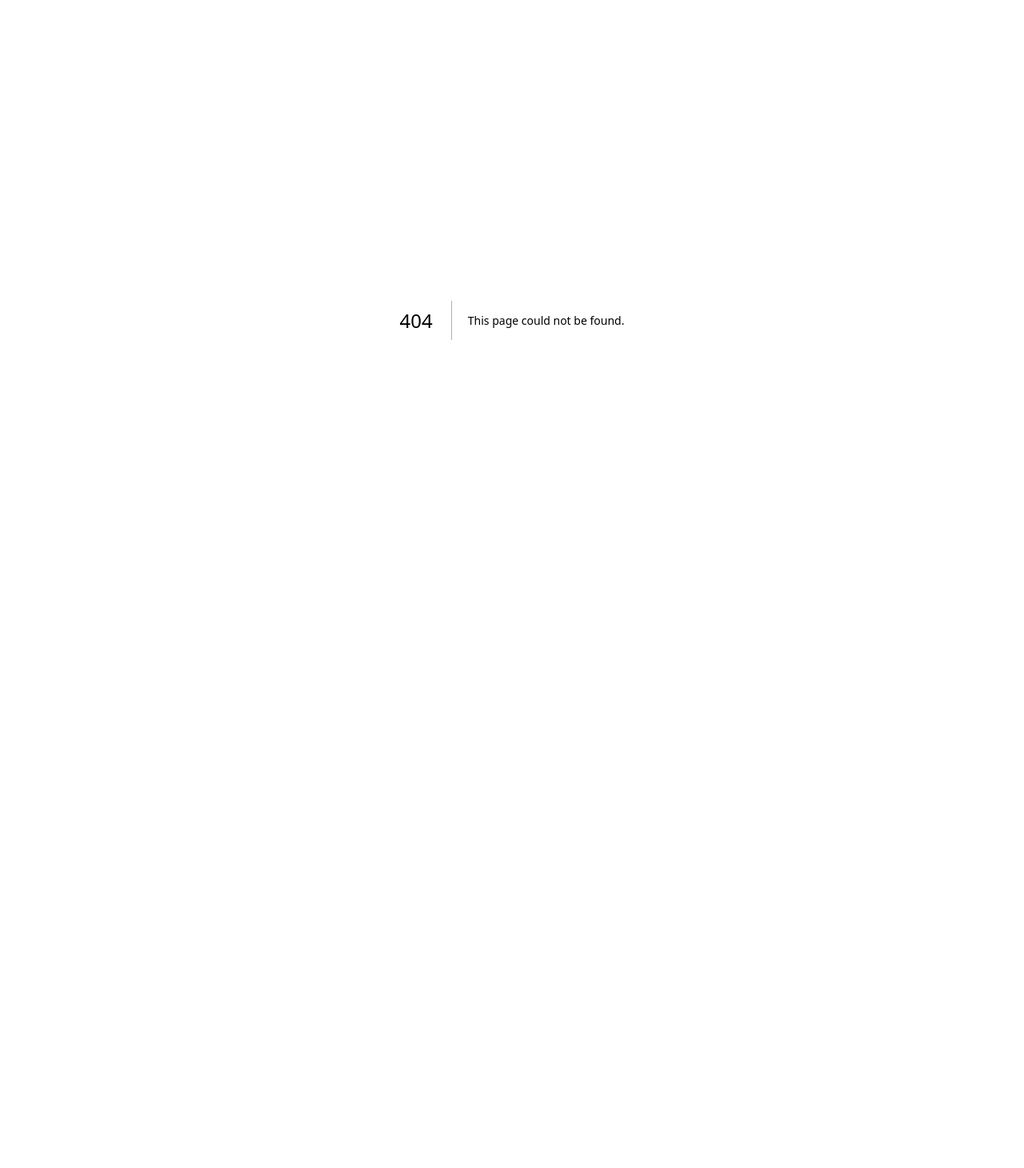
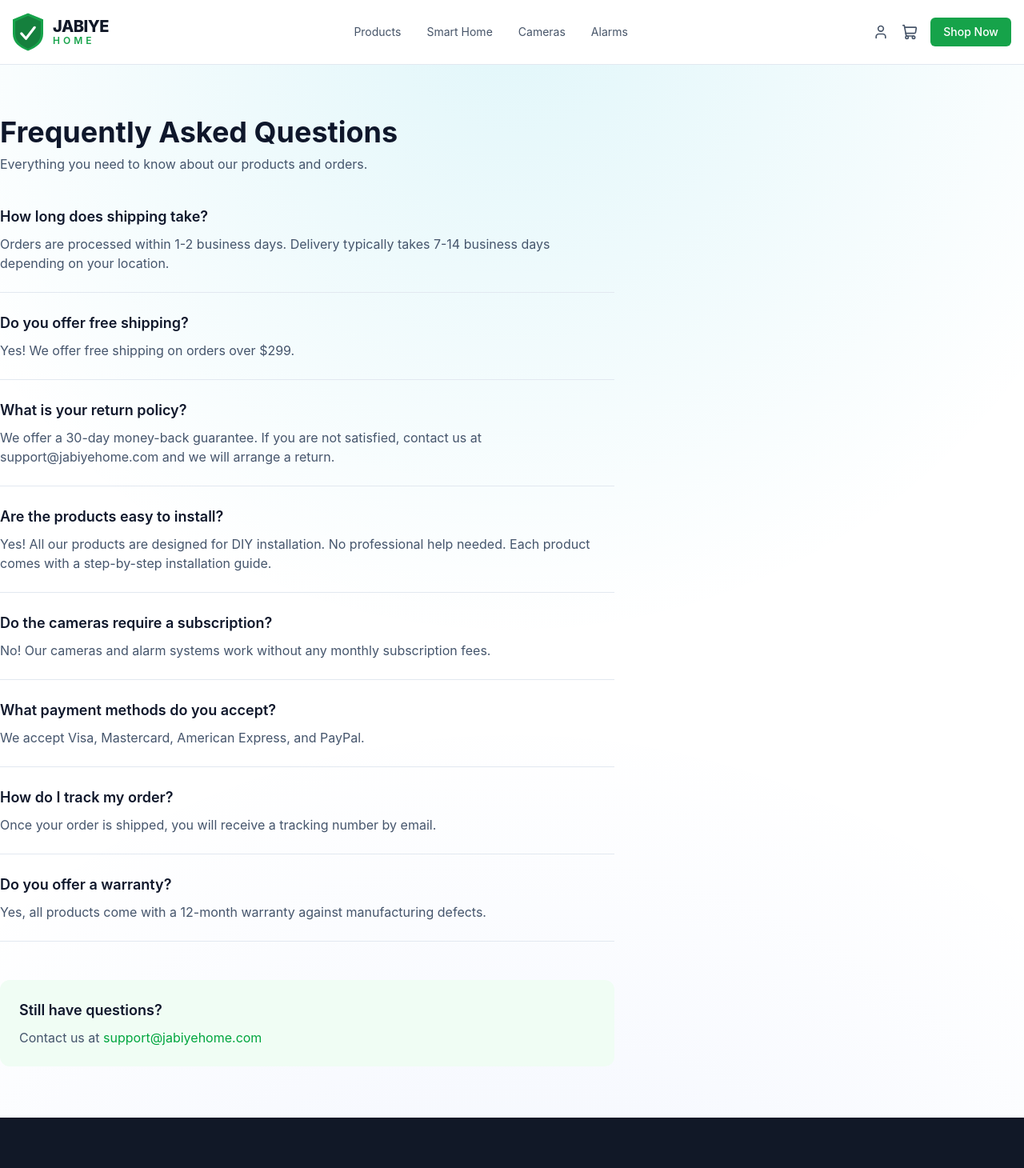
Before and after one commit to elmimahdi10-netizen/jabiyehome, a Next.js app: page /faq in a window 1280 px wide. Before the commit this address had no page. Shown: the top 1460 px of the page at 80% size. Before the commit the page ends 800 px from the top, so only its background shows below. Built offline with nearby package versions, Linux system fonts and the light colour scheme.

Commit message:
feat: add about, faq, contact pages

```diff
--- /dev/null
+++ b/app/(store)/about/page.tsx
@@ -0,0 +1,33 @@
+import type { Metadata } from "next";
+
+export const metadata: Metadata = {
+  title: "About Us — Jabiye Home",
+  description: "Learn about Jabiye Home, your trusted home security specialist.",
+};
+
+export default function AboutPage() {
+  return (
+    <div className="container py-16 max-w-3xl">
+      <h1 className="text-4xl font-bold text-slate-900 mb-6">About Jabiye Home</h1>
+      <p className="text-lg text-slate-600 mb-6">
+        Jabiye Home is a home security specialist based in Arendal, Norway. Our mission is simple: make professional-grade security accessible and affordable for every homeowner.
+      </p>
+      <h2 className="text-2xl font-bold text-slate-900 mb-4">Our Mission</h2>
+      <p className="text-slate-600 mb-6">
+        We believe everyone deserves to feel safe at home. We carefully select the best security products and deliver them directly to your door.
+      </p>
+      <h2 className="text-2xl font-bold text-slate-900 mb-4">Why Choose Us?</h2>
+      <ul className="space-y-3 text-slate-600 mb-6">
+        <li>✅ Carefully selected, tested products</li>
+        <li>✅ Fast and reliable shipping</li>
+        <li>✅ 30-day money-back guarantee</li>
+        <li>✅ Dedicated customer support</li>
+        <li>✅ Easy DIY installation</li>
+      </ul>
+      <h2 className="text-2xl font-bold text-slate-900 mb-4">Contact Us</h2>
+      <p className="text-slate-600">
+        Have a question? Email us at support@jabiyehome.com and we will get back to you within 24 hours.
+      </p>
+    </div>
+  );
+}
--- /dev/null
+++ b/app/(store)/contact/page.tsx
@@ -0,0 +1,56 @@
+import type { Metadata } from "next";
+
+export const metadata: Metadata = {
+  title: "Contact Us — Jabiye Home",
+  description: "Get in touch with Jabiye Home support team.",
+};
+
+export default function ContactPage() {
+  return (
+    <div className="container py-16 max-w-2xl">
+      <h1 className="text-4xl font-bold text-slate-900 mb-2">Contact Us</h1>
+      <p className="text-slate-600 mb-10">We typically respond within 24 hours.</p>
+
+      <div className="grid gap-6 mb-12">
+        <div className="p-6 bg-green-50 rounded-xl">
+          <h2 className="text-lg font-semibold text-slate-900 mb-1">Email Support</h2>
+          <p className="text-slate-600 mb-2">For orders, returns, and product questions:</p>
+          <a href="mailto:support@jabiyehome.com" className="text-green-600 font-semibold hover:underline">
+            support@jabiyehome.com
+          </a>
+        </div>
+
+        <div className="p-6 bg-slate-50 rounded-xl">
+          <h2 className="text-lg font-semibold text-slate-900 mb-1">Location</h2>
+          <p className="text-slate-600">Arendal, Norway</p>
+        </div>
+
+        <div className="p-6 bg-slate-50 rounded-xl">
+          <h2 className="text-lg font-semibold text-slate-900 mb-1">Business Hours</h2>
+          <p className="text-slate-600">Monday – Friday: 9:00 AM – 5:00 PM (CET)</p>
+        </div>
+      </div>
+
+      <div className="p-6 border border-slate-200 rounded-xl">
+        <h2 className="text-lg font-semibold text-slate-900 mb-4">Send us a message</h2>
+        <div className="space-y-4">
+          <div>
+            <label className="block text-sm font-medium text-slate-700 mb-1">Your name</label>
+            <input type="text" className="w-full border border-slate-300 rounded-lg px-4 py-2 text-slate-900 focus:outline-none focus:ring-2 focus:ring-green-500" placeholder="John Doe" />
+          </div>
+          <div>
+            <label className="block text-sm font-medium text-slate-700 mb-1">Email address</label>
+            <input type="email" className="w-full border border-slate-300 rounded-lg px-4 py-2 text-slate-900 focus:outline-none focus:ring-2 focus:ring-green-500" placeholder="john@example.com" />
+          </div>
+          <div>
+            <label className="block text-sm font-medium text-slate-700 mb-1">Message</label>
+            <textarea rows={5} className="w-full border border-slate-300 rounded-lg px-4 py-2 text-slate-900 focus:outline-none focus:ring-2 focus:ring-green-500" placeholder="How can we help you?" />
+          </div>
+          <a href="mailto:support@jabiyehome.com" className="block w-full text-center bg-green-600 hover:bg-green-700 text-white font-semibold py-3 rounded-lg transition-colors">
+            Send Message
+          </a>
+        </div>
+      </div>
+    </div>
+  );
+}
--- /dev/null
+++ b/app/(store)/faq/page.tsx
@@ -0,0 +1,62 @@
+import type { Metadata } from "next";
+
+export const metadata: Metadata = {
+  title: "FAQ — Jabiye Home",
+  description: "Frequently asked questions about Jabiye Home products and orders.",
+};
+
+const FAQS = [
+  {
+    q: "How long does shipping take?",
+    a: "Orders are processed within 1-2 business days. Delivery typically takes 7-14 business days depending on your location."
+  },
+  {
+    q: "Do you offer free shipping?",
+    a: "Yes! We offer free shipping on orders over $299."
+  },
+  {
+    q: "What is your return policy?",
+    a: "We offer a 30-day money-back guarantee. If you are not satisfied, contact us at support@jabiyehome.com and we will arrange a return."
+  },
+  {
+    q: "Are the products easy to install?",
+    a: "Yes! All our products are designed for DIY installation. No professional help needed. Each product comes with a step-by-step installation guide."
+  },
+  {
+    q: "Do the cameras require a subscription?",
+    a: "No! Our cameras and alarm systems work without any monthly subscription fees."
+  },
+  {
+    q: "What payment methods do you accept?",
+    a: "We accept Visa, Mastercard, American Express, and PayPal."
+  },
+  {
+    q: "How do I track my order?",
+    a: "Once your order is shipped, you will receive a tracking number by email."
+  },
+  {
+    q: "Do you offer a warranty?",
+    a: "Yes, all products come with a 12-month warranty against manufacturing defects."
+  },
+];
+
+export default function FAQPage() {
+  return (
+    <div className="container py-16 max-w-3xl">
+      <h1 className="text-4xl font-bold text-slate-900 mb-2">Frequently Asked Questions</h1>
+      <p className="text-slate-600 mb-10">Everything you need to know about our products and orders.</p>
+      <div className="space-y-6">
+        {FAQS.map((faq, i) => (
+          <div key={i} className="border-b border-slate-200 pb-6">
+            <h2 className="text-lg font-semibold text-slate-900 mb-2">{faq.q}</h2>
+            <p className="text-slate-600">{faq.a}</p>
+          </div>
+        ))}
+      </div>
+      <div className="mt-12 p-6 bg-green-50 rounded-xl">
+        <h2 className="text-lg font-semibold text-slate-900 mb-2">Still have questions?</h2>
+        <p className="text-slate-600">Contact us at <a href="mailto:support@jabiyehome.com" className="text-green-600 hover:underline">support@jabiyehome.com</a></p>
+      </div>
+    </div>
+  );
+}
```
